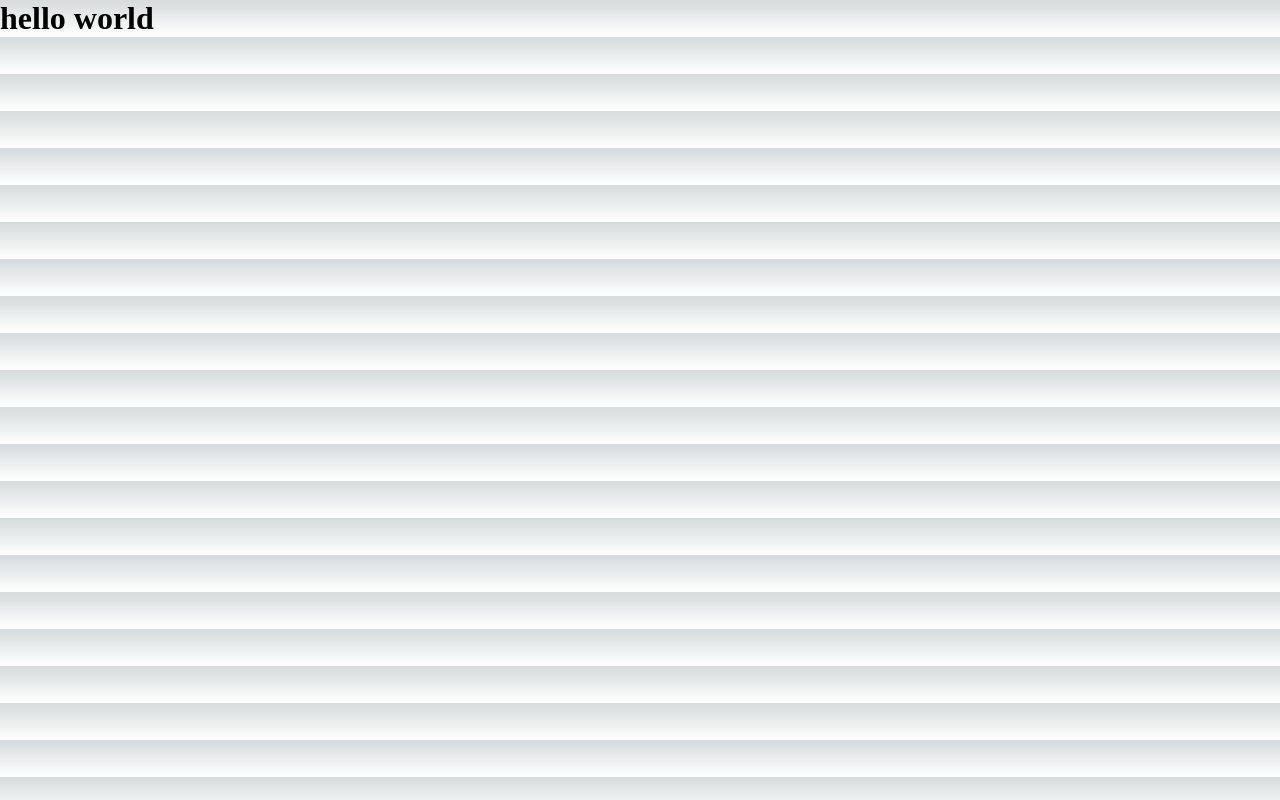
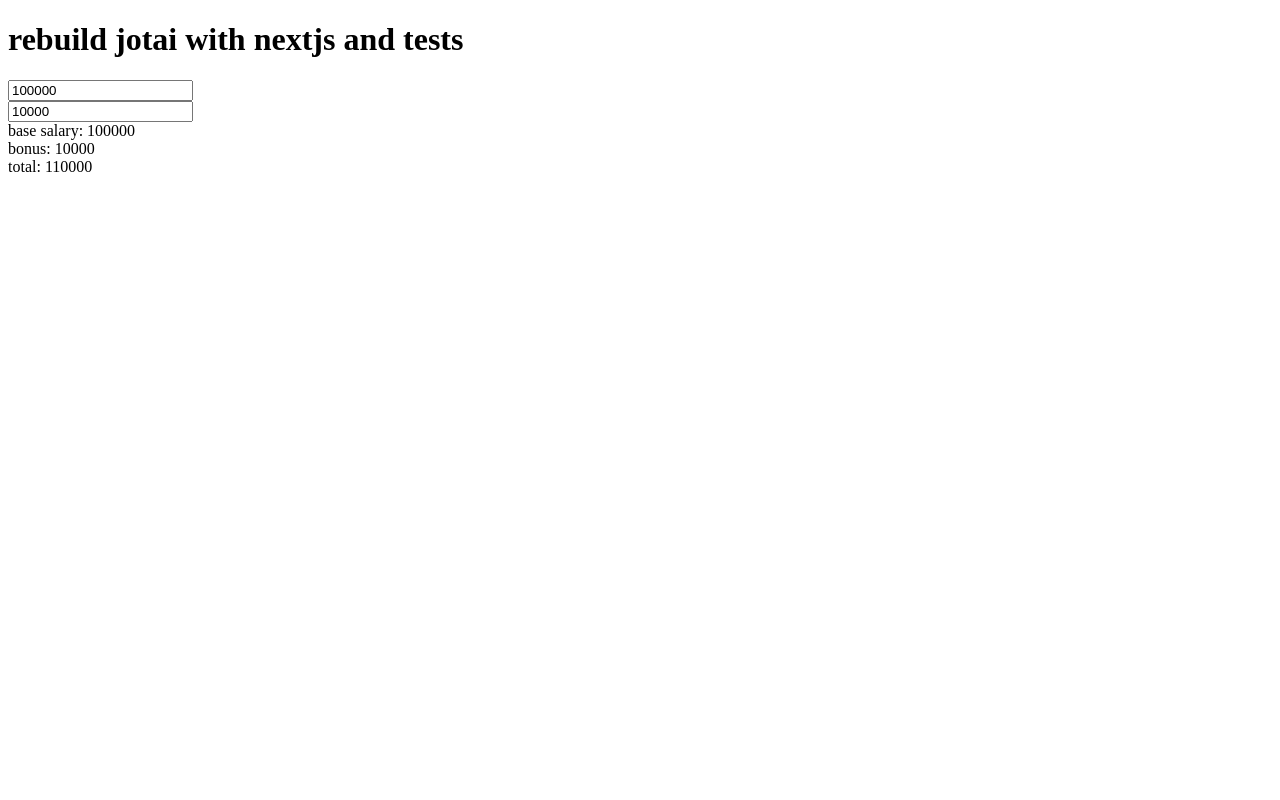
Before and after one commit to mekavehamichlolay/jotai-rebuild-nextjs-with-jest, a Next.js app: page / in a window 1280 px wide. Built offline with nearby package versions, Linux system fonts and the light colour scheme.

Commit message:
add components

```diff
--- /dev/null
+++ b/components/Display.tsx
@@ -0,0 +1,21 @@
+import { useAtomValue } from "../jotai";
+import {
+  salary as salaryAtom,
+  bonus as bonusAtom,
+  fullSaalary,
+} from "../store/global";
+
+function Display() {
+  const salary = useAtomValue(salaryAtom);
+  const bonus = useAtomValue(bonusAtom);
+  const total = useAtomValue(fullSaalary);
+  return (
+    <div>
+      <div>base salary: {salary}</div>
+      <div>bonus: {bonus}</div>
+      <div>total: {total}</div>
+    </div>
+  );
+}
+
+export default Display;
--- /dev/null
+++ b/components/Input.tsx
@@ -0,0 +1,33 @@
+import { useAtom } from "../jotai";
+import { salary as salaryAtom, bonus as bonusAtom } from "../store/global";
+
+function Input() {
+  const [salary, setSalary] = useAtom(salaryAtom);
+  const [bonus, setBonus] = useAtom(bonusAtom);
+  return (
+    <>
+      <div>
+        <label htmlFor="salary">
+          <input
+            value={salary}
+            onChange={(e) => setSalary(+e.target.value)}
+            type="text"
+            id="salary"
+          />
+        </label>
+      </div>
+      <div>
+        <label htmlFor="bonus">
+          <input
+            value={bonus}
+            onChange={(e) => setBonus(+e.target.value)}
+            type="text"
+            id="bonuss"
+          />
+        </label>
+      </div>
+    </>
+  );
+}
+
+export default Input;
--- a/pages/_app.tsx
+++ b/pages/_app.tsx
@@ -1,4 +1,3 @@
-import '@/styles/globals.css'
 import type { AppProps } from 'next/app'
 
 export default function App({ Component, pageProps }: AppProps) {
--- a/pages/index.tsx
+++ b/pages/index.tsx
@@ -1,4 +1,6 @@
 import Head from "next/head";
+import Input from "../components/Input";
+import Display from "../components/Display";
 
 export default function Home() {
   return (
@@ -6,7 +8,11 @@
       <Head>
         <title>rebuild jotai with nextjs and tests</title>
       </Head>
-      <h1>hello world</h1>
+      <h1>rebuild jotai with nextjs and tests</h1>
+      <div>
+        <Input />
+        <Display />
+      </div>
     </>
   );
 }
```
